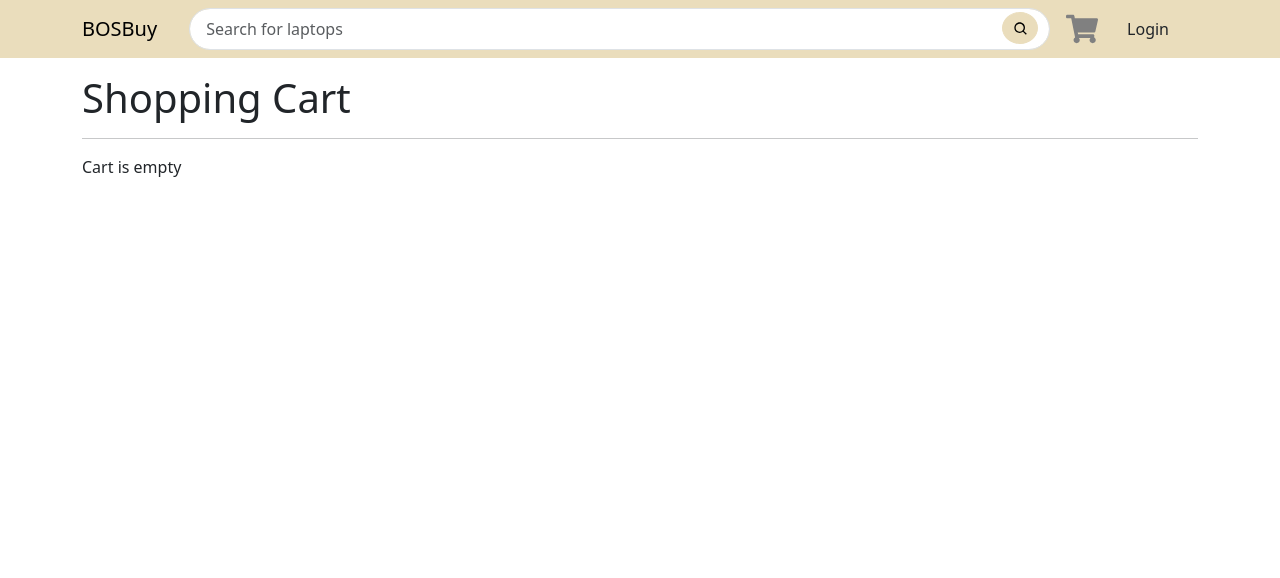
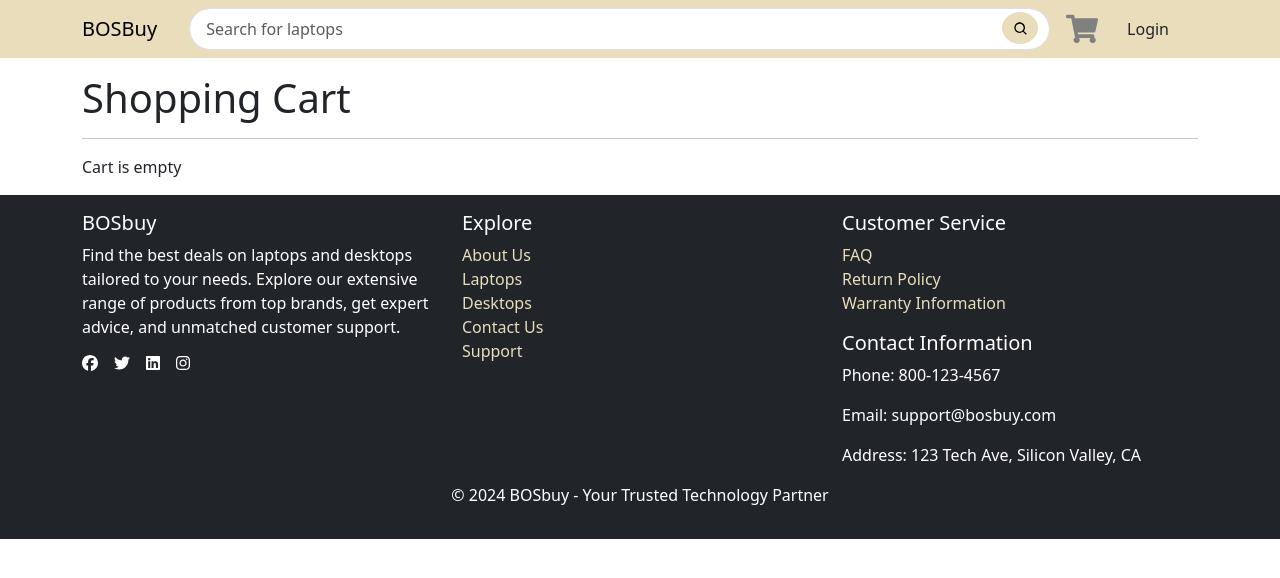
Before and after one commit to gsprasannabalaji/bos-buy-commerce, a React (Vite) app in the folder frontend/: page /cart in a window 1280 px wide. Shown: the top 578 px of the page. Built offline with nearby package versions, Linux system fonts and the light colour scheme; no server answers.

Commit message:
moved the footer to layout

```diff
--- a/frontend/src/common-components/Layout.jsx
+++ b/frontend/src/common-components/Layout.jsx
@@ -3,6 +3,7 @@ import { useSelector } from "react-redux";
 import useCookieVerifier from "../custom-hooks/useCookieVerifier";
 import AdminHeader from "./AdminHeader";
 import Header from "./Header";
+import Footer from "./Footer";
 
 const Layout = ({ children }) => {
   const { isUserValid, role } = useSelector((state) => state?.user?.user);
@@ -60,6 +61,7 @@ const Layout = ({ children }) => {
         <>
           <Header />
           <div>{children}</div>
+          <Footer />
         </>
       );
     } else {
--- a/frontend/src/pages/Home.jsx
+++ b/frontend/src/pages/Home.jsx
@@ -5,7 +5,6 @@ import ProductCategory from "../components/ProductCategory";
 import TopProducts from "../components/TopProducts";
 import banner3 from "../assets/banner3.jpg";
 import { useNavigate } from "react-router-dom";
-import Footer from "../common-components/Footer";
 
 const Home = () => {
   const navigate = useNavigate();
@@ -99,7 +98,6 @@ const Home = () => {
         <h2 className="my-4">Top Products</h2>
         <TopProducts />
       </Container>
-      <Footer />
     </>
   );
 };
```
